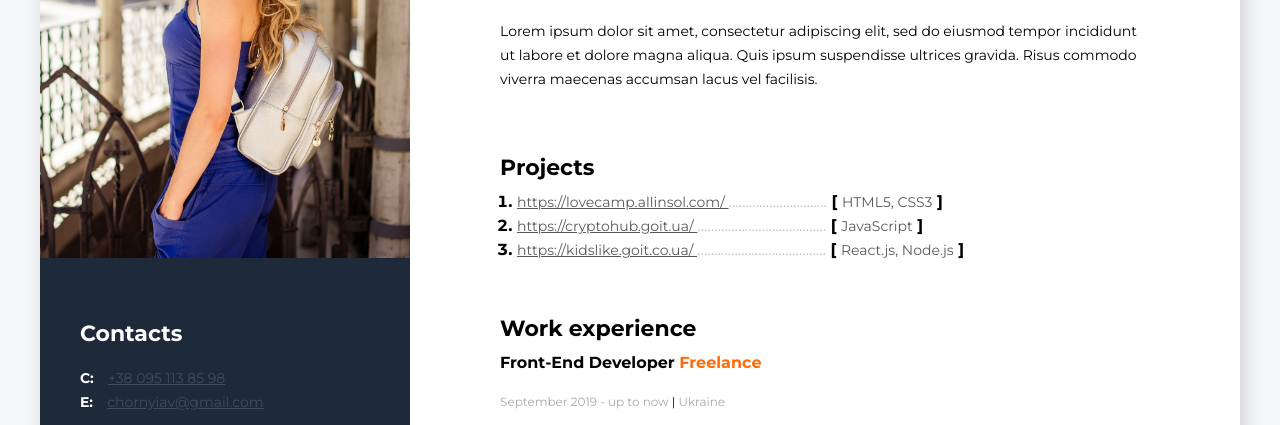
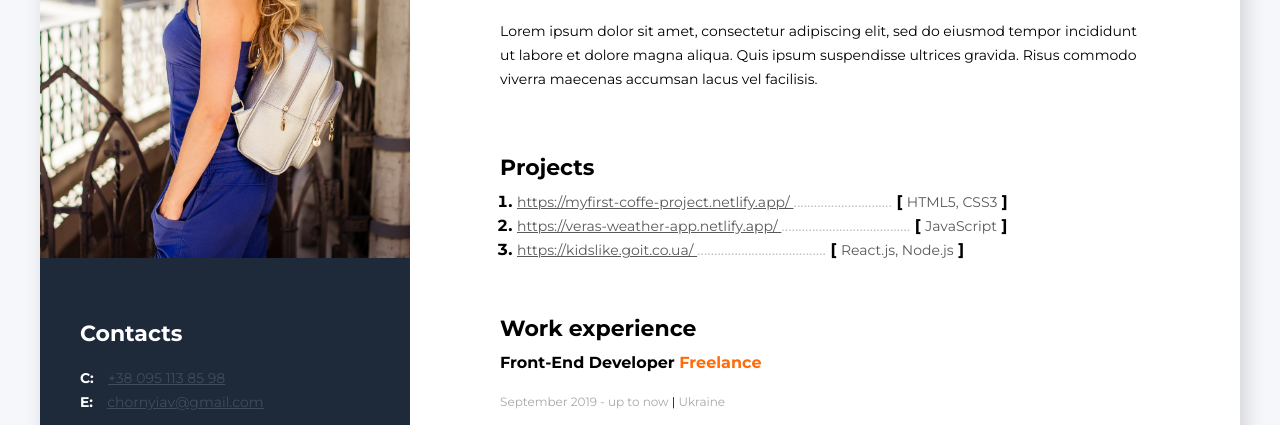
Before and after one commit to virysik/my-resume-one, a plain HTML site: page index.html in a window 1280 px wide. Shown: the part 291-716 px from the top of the page. Drawn offline with Linux system fonts and the light colour scheme.

Commit message:
added 2 projects

```diff
--- a/index.html
+++ b/index.html
@@ -19,13 +19,13 @@
           <h3 class="contacts-title">Contacts</h3>
 
           <div>
-            <span class="contacts-links-type"> C:</span>
+            <span class="contacts-links-type">C:</span>
             <a class="contacts-link" href="tel:380951138598">
               +38 095 113 85 98
             </a>
           </div>
           <div>
-            <span class="contacts-links-type"> E:</span>
+            <span class="contacts-links-type">E:</span>
             <a class="contacts-link" href="mailto:chornyiav@gmail.com">
               chornyiav@gmail.com
             </a>
@@ -95,8 +95,11 @@
 
           <ol>
             <li class="projects-item">
-              <a class="projects-link" href="https://lovecamp.allinsol.com/">
-                https://lovecamp.allinsol.com/
+              <a
+                class="projects-link"
+                href="https://myfirst-coffe-project.netlify.app/"
+              >
+                https://myfirst-coffe-project.netlify.app/
               </a>
               <span class="dots">.............................</span>
               <span>
@@ -107,8 +110,11 @@
             </li>
 
             <li class="projects-item">
-              <a class="projects-link" href="https://cryptohub.goit.ua/">
-                https://cryptohub.goit.ua/
+              <a
+                class="projects-link"
+                href="https://veras-weather-app.netlify.app/"
+              >
+                https://veras-weather-app.netlify.app/
               </a>
               <span class="dots">......................................</span>
               <span>
@@ -142,7 +148,8 @@
             </h4>
             <span class="profession-time">
               September 2019 - up to now
-              <span class="profession-divider">|</span> Ukraine
+              <span class="profession-divider">|</span>
+              Ukraine
             </span>
             <ul class="profession-duties">
               <li class="profession-duties-item">
@@ -169,7 +176,8 @@
             </h4>
             <span class="profession-time">
               March 2015 - October 2018
-              <span class="profession-divider">|</span> Ukraine
+              <span class="profession-divider">|</span>
+              Ukraine
             </span>
             <ul class="profession-duties">
               <li class="profession-duties-item">
@@ -192,7 +200,8 @@
             </h4>
             <span class="profession-time">
               June 2014 - February 2015
-              <span class="profession-divider">|</span> Ukraine
+              <span class="profession-divider">|</span>
+              Ukraine
             </span>
             <ul class="profession-duties-last-company">
               <li class="profession-duties-item">
```
